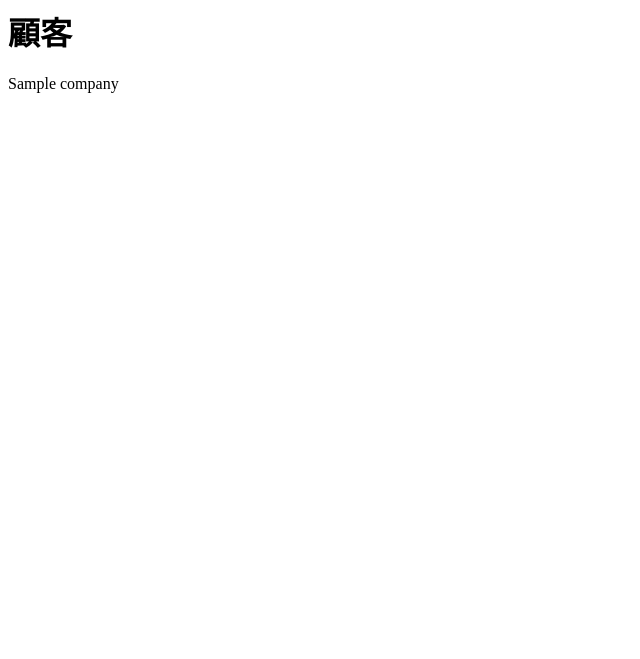
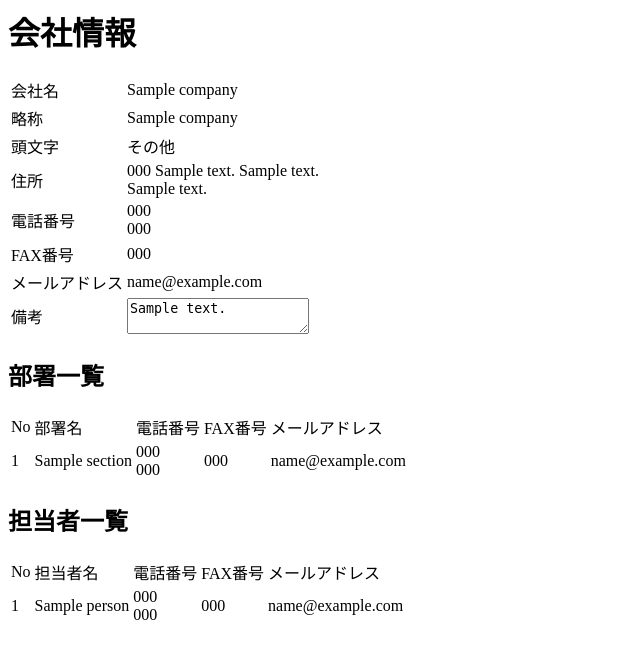
Before and after one commit to ot-nemoto/customer-manager, a Django app: page /customers/companies/1/ in a window 1280 px wide. Shown: the top 659 px of the page, without its empty margins (0-640 px from the left). Run offline with Django 3.2, Linux system fonts and the light colour scheme; tables that the repository leaves empty hold one stand-in row (values such as "Sample post").

Commit message:
add editing company page.
- 会社の詳細画面を作成

```diff
--- a/customers/templates/company.html
+++ b/customers/templates/company.html
@@ -1,3 +1,88 @@
-<h1>顧客</h1>
+<h1>会社情報</h1>
 
-{{ company }}
+<table>
+  <tbody>
+    <tr>
+      <td>会社名</td>
+      <td>{{ company.name }}</td>
+    </tr>
+    <tr>
+      <td>略称</td>
+      <td>{{ company.short_name |default_if_none:"" }}</td>
+    </tr>
+    <tr>
+      <td>頭文字</td>
+      <td>{{ company.get_index_name_display }}</td>
+    </tr>
+    <tr>
+      <td>住所</td>
+      <td>{{ company.address |linebreaksbr }}</td>
+    </tr>
+    <tr>
+      <td>電話番号</td>
+      <td>{{ company.telephone_number_1 |default_if_none:"" }}<br>{{ company.telephone_number_2 |default_if_none:"" }}</td>
+    </tr>
+    <tr>
+      <td>FAX番号</td>
+      <td>{{ company.fax_number |default_if_none:"" }}</td>
+    </tr>
+    <tr>
+      <td>メールアドレス</td>
+      <td>{{ company.mail_address |default_if_none:"" }}</td>
+    </tr>
+    <tr>
+      <td>備考</td>
+      <td><textarea readonly>{{ company.note }}</textarea></td>
+    </tr>
+  </tbody>
+</table>
+
+<h2>部署一覧</h2>
+
+<table>
+  <thead>
+    <tr>
+      <td>No</td>
+      <td>部署名</td>
+      <td>電話番号</td>
+      <td>FAX番号</td>
+      <td>メールアドレス</td>
+    </tr>
+  </thead>
+  <tbody>
+{% for section in sections %}
+    <tr>
+      <td>{{ forloop.counter }}</td>
+      <td>{{ section.name }}</td>
+      <td>{{ section.telephone_number_1 |default_if_none:"" }}<br>{{ section.telephone_number_2 |default_if_none:"" }}</td>
+      <td>{{ section.fax_number |default_if_none:"" }}</td>
+      <td>{{ section.mail_address |default_if_none:"" }}</td>
+    </tr>
+{% endfor %}
+  </tbody>
+</table>
+
+<h2>担当者一覧</h2>
+
+<table>
+  <thead>
+    <tr>
+      <td>No</td>
+      <td>担当者名</td>
+      <td>電話番号</td>
+      <td>FAX番号</td>
+      <td>メールアドレス</td>
+    </tr>
+  </thead>
+  <tbody>
+{% for person in persons %}
+    <tr>
+      <td>{{ forloop.counter }}</td>
+      <td>{{ person.name }}</td>
+      <td>{{ person.telephone_number_1 |default_if_none:"" }}<br>{{ person.telephone_number_2 |default_if_none:"" }}</td>
+      <td>{{ person.fax_number |default_if_none:"" }}</td>
+      <td>{{ person.mail_address |default_if_none:"" }}</td>
+    </tr>
+{% endfor %}
+  </tbody>
+</table>
--- a/customers/views.py
+++ b/customers/views.py
@@ -29,6 +29,8 @@ def companies(request):
 def company(request, id):
     context = {
         'company': Company.objects.get(id=id),
+        'sections': Section.objects.filter(company_id=id),
+        'persons': Person.objects.filter(company_id=id),
     }
     return render(request, 'company.html', context)
 
```
